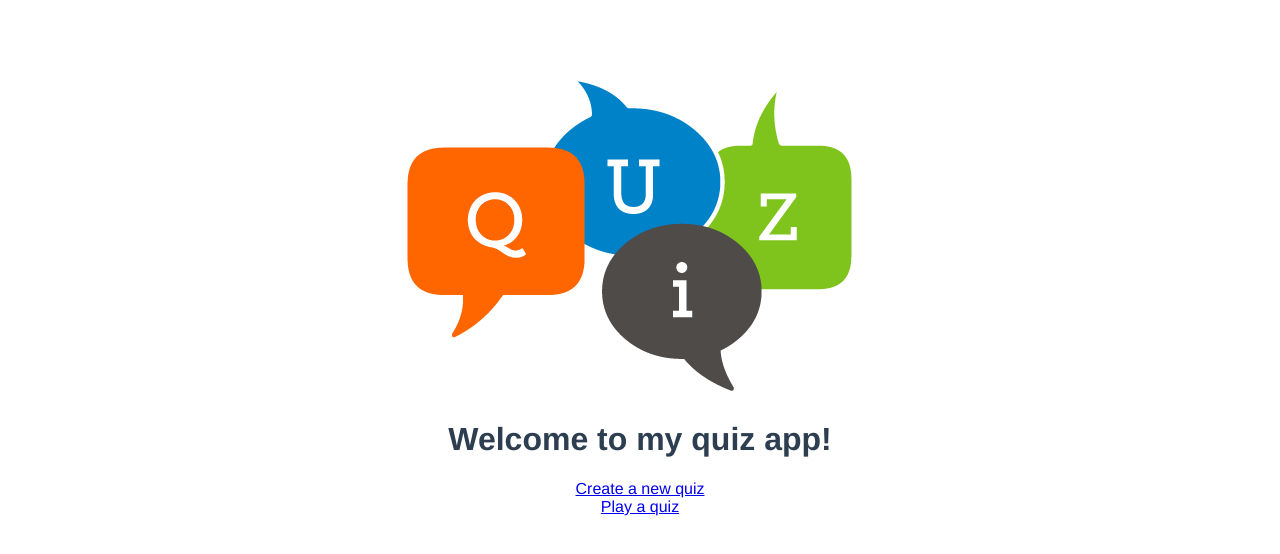
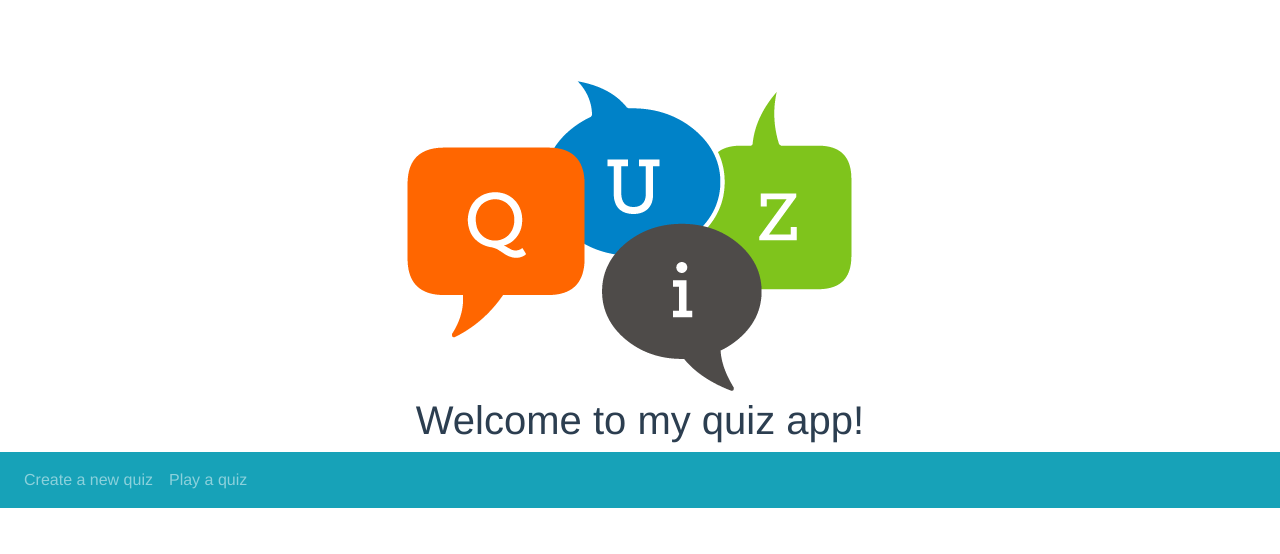
Before and after one commit to Controlix/make-a-quiz, a Vue app in the folder web/: page / in a window 1280 px wide. Shown: the top 554 px of the page. Built offline with nearby package versions, Linux system fonts and the light colour scheme.

Commit message:
Use bootstrap navbar

```diff
--- a/web/package.json
+++ b/web/package.json
@@ -9,7 +9,8 @@
   },
   "dependencies": {
     "bootstrap-vue": "^2.0.0-rc.11",
-    "vue": "^2.5.21"
+    "vue": "^2.5.21",
+    "vue-router": "^3.0.2"
   },
   "devDependencies": {
     "@vue/cli-plugin-babel": "^3.2.0",
--- a/web/src/App.vue
+++ b/web/src/App.vue
@@ -2,16 +2,25 @@
   <div id="app">
     <img alt="Quiz" src="./assets/Quiz.png">
     <h1>Welcome to my quiz app!</h1>
-    <p>
-      <router-link to='/create'>Create a new quiz</router-link>
-      <br />
-      <router-link to='/play'>Play a quiz</router-link>
-    </p>
+    <b-navbar type="dark" variant="info">
+      <b-navbar-nav>
+        <b-nav-item to='/create'>Create a new quiz</b-nav-item>
+        <b-nav-item to='/play'>Play a quiz</b-nav-item>
+      </b-navbar-nav>
+    </b-navbar>
     <router-view></router-view>
   </div>
 </template>
 
-<script>export default {
+<script>
+import Vue from 'vue'
+import BootstrapVue from 'bootstrap-vue'
+
+import 'bootstrap/dist/css/bootstrap.css'
+import 'bootstrap-vue/dist/bootstrap-vue.css'
+Vue.use(BootstrapVue)
+
+export default {
   name: 'app'
 }
 </script>
```
Also changed, not shown: 1 other file (tests, documents, lock files or other folders).
